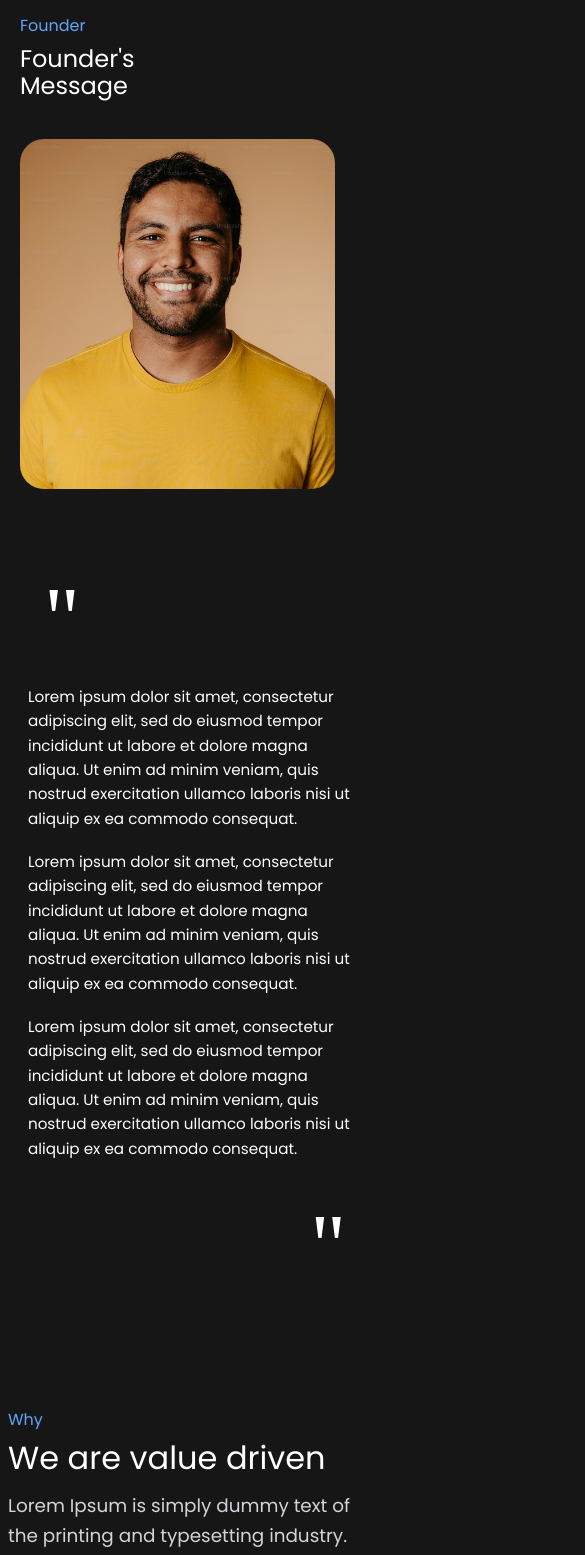
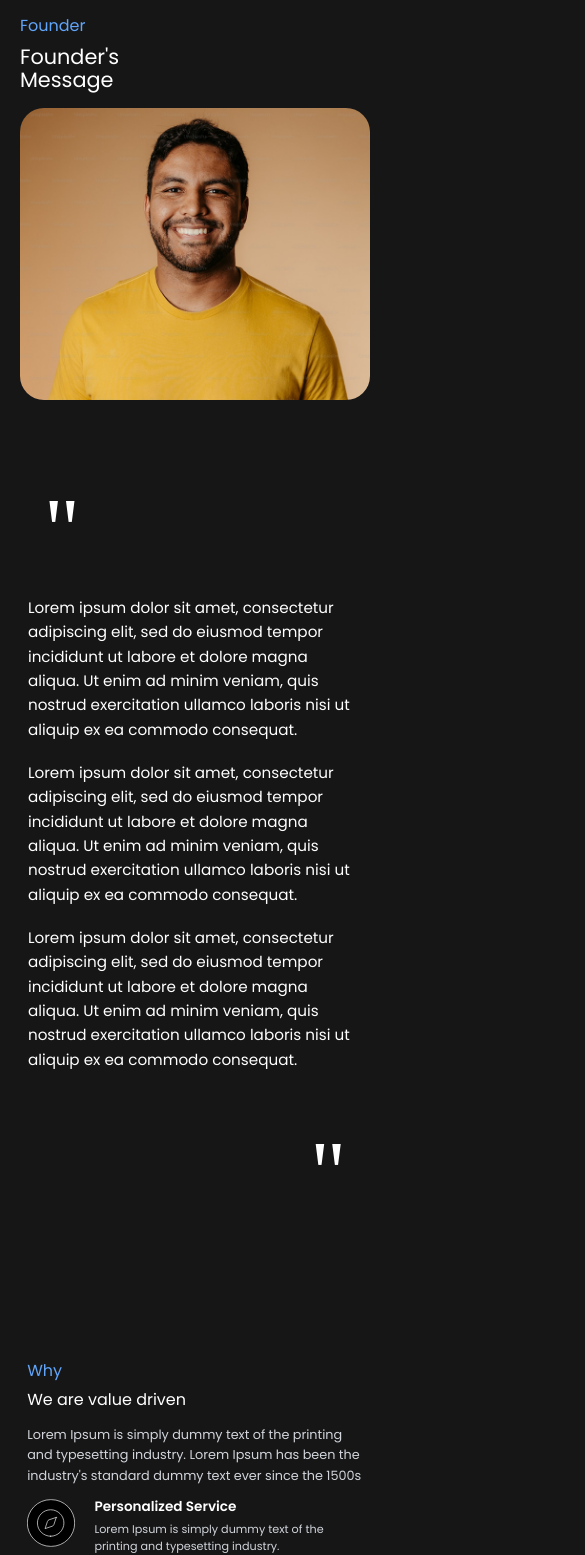
Before and after one commit to HarshiMenuka/spherehead-technologies, a Next.js app: page /about in a window 390 px wide. Shown: the part 4980-6535 px from the top of the page, 585 px wide, since content can reach past the window. Built offline with nearby package versions, Linux system fonts and the light colour scheme.

Commit message:
about responsive

```diff
--- a/src/app/about/page.css
+++ b/src/app/about/page.css
@@ -130,8 +130,21 @@
   flex-direction: column;
   align-items: flex-start;
   padding: 2.5rem 2.5rem 2.5rem 2.5rem;
+  width: 100%;
 }
-
+.founder-left img, .founder-image-placeholder, .founder-left .w-\[90\%\] {
+  width: 100% !important;
+  max-width: 600px;
+  height: auto !important;
+  display: block;
+  margin: 0 auto;
+  border-radius: 24px;
+  object-fit: cover;
+}
+.founder-label, .founder-title {
+  text-align: left;
+  width: 100%;
+}
 .founder-label {
   color: #60a5fa;
   font-size: 1rem;
@@ -146,14 +159,6 @@
   color: #fff;
   line-height: 1.1;
   font-family: 'Poppins', sans-serif;
-}
-
-.founder-image-placeholder {
-  width: 90%;
-  height: 350px;
-  background: #ddd;
-  border-radius: 24px;
-  margin-top: 1.5rem;
 }
 
 .founder-right {
@@ -228,6 +233,24 @@
   }
   .founder-message {
     font-size: 0.95rem;
+  }
+}
+
+@media (max-width: 900px) {
+  .founder-left {
+    align-items: center;
+  }
+  .founder-left img, .founder-image-placeholder, .founder-left .w-\[90\%\] {
+    max-width: 95vw;
+    height: auto !important;
+    min-height: 180px;
+  }
+  .founder-title {
+    font-size: 1.3rem;
+  }
+  .founder-message {
+    font-size: 0.95rem;
+    margin-bottom: 1rem;
   }
 }
 
@@ -310,6 +333,7 @@
   justify-content: flex-start;
   color: #fff;
   font-family: 'Poppins', sans-serif;
+  padding: 1.5rem 1.5rem 2rem 1.5rem;
 }
 
 .value-overline {
@@ -371,12 +395,9 @@
 }
 
 .value-flipcards-grid {
-  flex: 1.2;
-  display: flex;
-  flex-direction: column;
-  gap: 0;
-  overflow: hidden;
-  border-radius: 24px;
+  max-width: 700px;
+  padding-left: 0;
+  padding-right: 0;
 }
 
 .value-top {
@@ -392,21 +413,13 @@
   margin-top: 0px;
 }
 
-.value-top > *:first-child {
-  width: 200px !important;
-  height: 300px !important;
+.value-top > *:first-child, .value-bottom > *:last-child {
+  width: 220px !important;
+  height: 320px !important;
 }
-.value-top > *:last-child {
+.value-top > *:last-child, .value-bottom > *:first-child {
   width: 320px !important;
   height: 320px !important;
-}
-.value-bottom > *:first-child {
-  width: 320px !important;
-  height: 320px !important;
-}
-.value-bottom > *:last-child {
-  width: 200px !important;
-  height: 300px !important;
 }
 
 .value-top > *, .value-bottom > * {
@@ -445,8 +458,92 @@
   }
 }
 
+@media (max-width: 900px) {
+  .value-content-custom {
+    flex-direction: column;
+    gap: 1.2rem;
+    width: 100vw;
+    padding: 0 0.5rem;
+    align-items: center;
+  }
+  .value-flipcards-grid {
+    max-width: 520px;
+    padding-left: 8px;
+    padding-right: 8px;
+  }
+  .value-top, .value-bottom {
+    flex-direction: row;
+    align-items: flex-end;
+    gap: 0px;
+    margin: 0;
+    width: 100%;
+    justify-content: center;
+  }
+  .value-top > *:first-child,
+  .value-bottom > *:last-child {
+    width: 150px !important;
+    height: 200px !important;
+  }
+  .value-top > *:last-child,
+  .value-bottom > *:first-child {
+    width: 220px !important;
+    height: 220px !important;
+  }
+  .value-title {
+    font-size: 1.3rem;
+  }
+  .value-description {
+    font-size: 0.95rem;
+    margin-bottom: 1rem;
+  }
+  .value-point-title {
+    font-size: 1rem;
+  }
+  .value-point-desc {
+    font-size: 0.85rem;
+  }
+  .value-points-list {
+    gap: 1rem;
+  }
+}
+
+@media (max-width: 600px) {
+  .value-content-custom {
+    gap: 0.5rem;
+    padding: 0 0.2rem;
+  }
+  .value-top > *:first-child,
+  .value-bottom > *:last-child {
+    width: 140px !important;
+    height: 180px !important;
+  }
+  .value-top > *:last-child,
+  .value-bottom > *:first-child {
+    width: 180px !important;
+    height: 180px !important;
+  }
+  .value-title {
+    font-size: 1rem;
+  }
+  .value-description {
+    font-size: 0.8rem;
+    margin-bottom: 0.7rem;
+  }
+  .value-point-title {
+    font-size: 0.85rem;
+  }
+  .value-point-desc {
+    font-size: 0.7rem;
+  }
+  .value-points-list {
+    gap: 0.5rem;
+  }
+}
+
 body, html {
   background: #161616;
+  max-width: 100vw;
+  overflow-x: hidden;
 }
 
 .min-h-screen {
--- a/src/app/contact/page.css
+++ b/src/app/contact/page.css
@@ -2,7 +2,7 @@
 
 
 .full{
-  background-color: #1e1e1e;
+  background-color: #161616;
 }
 .contact-section {
   width: 100%;
@@ -10,7 +10,7 @@
   display: flex;
   justify-content: center;
   align-items: center;
-  background-color: #1e1e1e;
+  background-color: #161616;
 }
 .contact-container {
   display: flex;
@@ -225,7 +225,7 @@
   }
 }
 .joinus-container {
-  background-color: #1E1E1E;
+  background-color: #161616;
   width: 100%;
   display: flex;
   justify-content: center;
```
